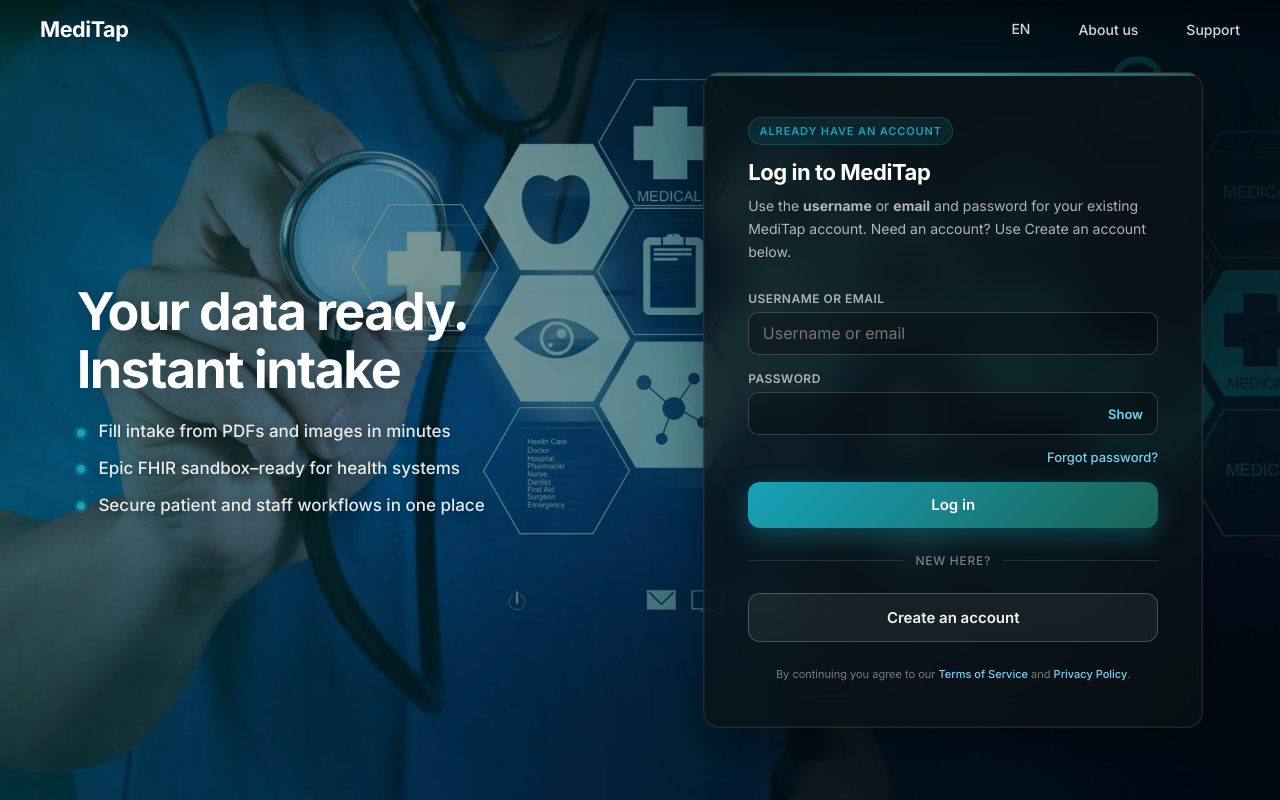
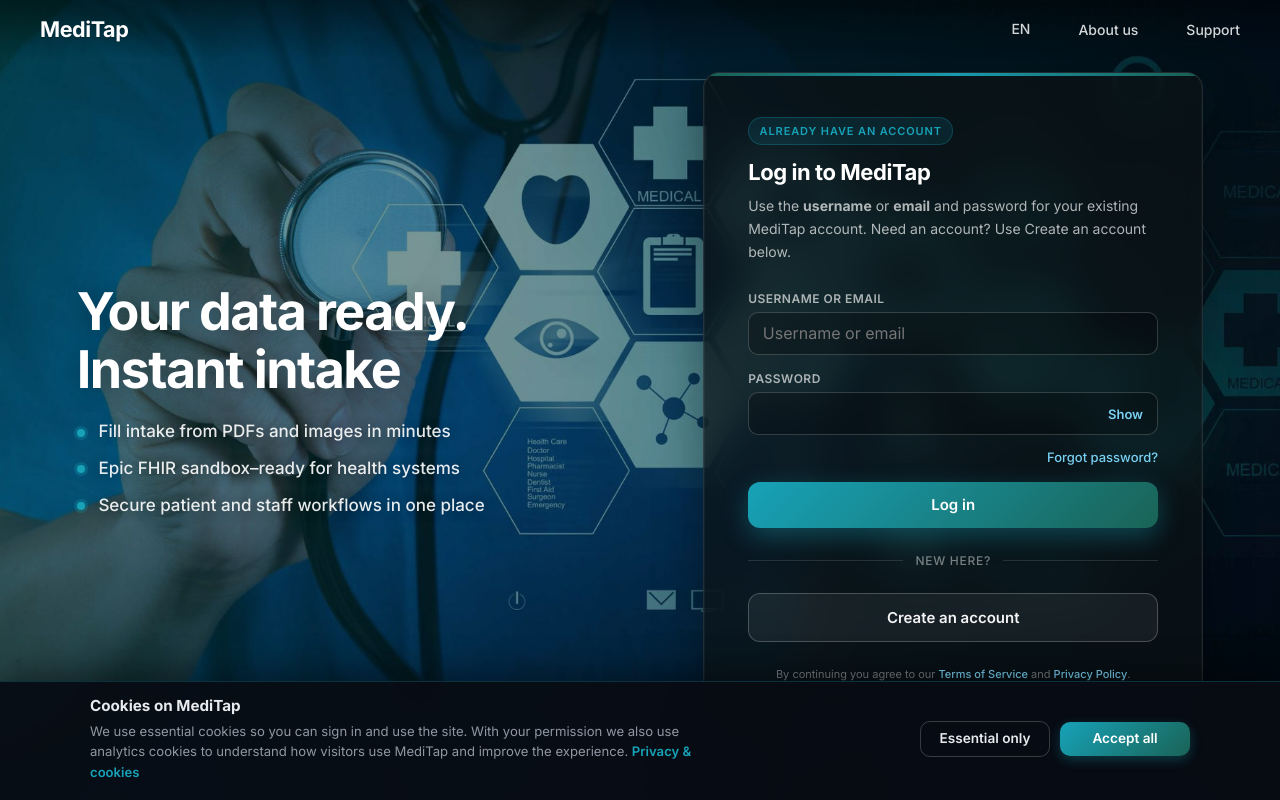
Before and after one commit to amarquez809hg/MediTap, a React (Vite) app in the folder meditap-app/: page /tab3 in a window 1280 px wide. Built offline with nearby package versions, Linux system fonts and the light colour scheme; no server answers.

Commit message:
Add consent-gated GA4 cookie banner (G-6NMZHPR945).

```diff
--- a/meditap-app/src/App.tsx
+++ b/meditap-app/src/App.tsx
@@ -34,6 +34,7 @@ import { UserPreferencesProvider } from './contexts/UserPreferencesContext';
 import { useTranslation } from 'react-i18next';
 import ProtectedRoute from './components/ProtectedRoute';
 import SessionExpiredModal from './components/SessionExpiredModal';
+import CookieConsentBanner from './components/CookieConsentBanner';
 
 /* Core CSS required for Ionic components to work properly */
 import '@ionic/react/css/core.css';
@@ -114,6 +115,7 @@ const AppRoutes: React.FC = () => {
       <IonReactRouter>
         <>
           <SessionExpiredModal />
+          <CookieConsentBanner />
           <IonRouterOutlet animated={false}>
             <Route exact path="/tab3">
               <Tab3 />
--- /dev/null
+++ b/meditap-app/src/components/CookieConsentBanner.css
@@ -0,0 +1,109 @@
+/* Cookie consent banner — fixed bottom bar (CargoPulse pattern adapted for MediTap) */
+
+.mt-cookie-banner {
+  position: fixed;
+  bottom: 0;
+  left: 0;
+  right: 0;
+  z-index: 99999;
+  padding: 14px 16px 18px;
+  background: rgba(8, 12, 20, 0.95);
+  border-top: 1px solid rgba(23, 162, 184, 0.25);
+  backdrop-filter: blur(16px);
+  -webkit-backdrop-filter: blur(16px);
+  box-shadow: 0 -8px 32px rgba(0, 0, 0, 0.4);
+}
+
+.mt-cookie-banner__inner {
+  max-width: 1100px;
+  margin: 0 auto;
+  display: flex;
+  flex-wrap: wrap;
+  align-items: center;
+  justify-content: space-between;
+  gap: 16px 24px;
+}
+
+.mt-cookie-banner__title {
+  margin: 0 0 6px;
+  font-size: 0.95rem;
+  font-weight: 700;
+  color: #e8eaed;
+}
+
+.mt-cookie-banner__desc {
+  margin: 0;
+  font-size: 0.82rem;
+  line-height: 1.55;
+  color: rgba(168, 176, 188, 0.85);
+  max-width: 640px;
+}
+
+.mt-cookie-banner__link {
+  color: var(--meditap-accent, #17a2b8);
+  font-weight: 600;
+  text-decoration: none;
+}
+
+.mt-cookie-banner__link:hover {
+  text-decoration: underline;
+}
+
+.mt-cookie-banner__actions {
+  display: flex;
+  flex-wrap: wrap;
+  gap: 10px;
+  align-items: center;
+}
+
+.mt-cookie-banner__btn {
+  padding: 10px 18px;
+  border-radius: 10px;
+  font-family: inherit;
+  font-size: 0.85rem;
+  font-weight: 600;
+  cursor: pointer;
+  border: none;
+  min-width: 130px;
+  text-align: center;
+}
+
+.mt-cookie-banner__btn--outline {
+  background: transparent;
+  border: 1px solid rgba(255, 255, 255, 0.2);
+  color: #e8eaed;
+}
+
+.mt-cookie-banner__btn--outline:hover {
+  border-color: rgba(255, 255, 255, 0.4);
+  background: rgba(255, 255, 255, 0.06);
+}
+
+.mt-cookie-banner__btn--accept {
+  color: #fff;
+  background: linear-gradient(
+    135deg,
+    var(--meditap-accent, #17a2b8) 0%,
+    var(--meditap-primary-tint, #1a6356) 100%
+  );
+  box-shadow: 0 4px 12px rgba(23, 162, 184, 0.3);
+}
+
+.mt-cookie-banner__btn--accept:hover {
+  filter: brightness(1.08);
+}
+
+@media (max-width: 640px) {
+  .mt-cookie-banner__inner {
+    flex-direction: column;
+    align-items: stretch;
+  }
+
+  .mt-cookie-banner__actions {
+    flex-direction: column;
+  }
+
+  .mt-cookie-banner__btn {
+    width: 100%;
+  }
+}
--- /dev/null
+++ b/meditap-app/src/components/CookieConsentBanner.tsx
@@ -0,0 +1,68 @@
+import React, { useCallback, useEffect, useState } from 'react';
+import { useTranslation } from 'react-i18next';
+import { Link } from 'react-router-dom';
+import { applyConsent, initConsent } from '../utils/cookieConsent';
+import './CookieConsentBanner.css';
+
+const CookieConsentBanner: React.FC = () => {
+  const { t } = useTranslation();
+  const [visible, setVisible] = useState(false);
+
+  useEffect(() => {
+    const shouldShow = initConsent();
+    setVisible(shouldShow);
+  }, []);
+
+  const handleAccept = useCallback(() => {
+    applyConsent('all');
+    setVisible(false);
+  }, []);
+
+  const handleReject = useCallback(() => {
+    applyConsent('essential');
+    setVisible(false);
+  }, []);
+
+  if (!visible) return null;
+
+  return (
+    <div
+      className="mt-cookie-banner"
+      role="dialog"
+      aria-labelledby="mt-cookie-banner-title"
+      aria-describedby="mt-cookie-banner-desc"
+    >
+      <div className="mt-cookie-banner__inner">
+        <div className="mt-cookie-banner__text">
+          <p id="mt-cookie-banner-title" className="mt-cookie-banner__title">
+            {t('cookies.title')}
+          </p>
+          <p id="mt-cookie-banner-desc" className="mt-cookie-banner__desc">
+            {t('cookies.description')}{' '}
+            <Link to="/privacy" className="mt-cookie-banner__link">
+              {t('cookies.privacyLink')}
+            </Link>
+          </p>
+        </div>
+        <div className="mt-cookie-banner__actions">
+          <button
+            type="button"
+            className="mt-cookie-banner__btn mt-cookie-banner__btn--outline"
+            onClick={handleReject}
+          >
+            {t('cookies.essentialOnly')}
+          </button>
+          <button
+            type="button"
+            className="mt-cookie-banner__btn mt-cookie-banner__btn--accept"
+            onClick={handleAccept}
+          >
+            {t('cookies.acceptAll')}
+          </button>
+        </div>
+      </div>
+    </div>
+  );
+};
+
+export default CookieConsentBanner;
--- a/meditap-app/src/i18n/locales/en.json
+++ b/meditap-app/src/i18n/locales/en.json
@@ -1000,5 +1000,12 @@
       "saveManualIdError": "Could not save manual id.",
       "createHospitalError": "Could not create hospital."
     }
+  },
+  "cookies": {
+    "title": "Cookies on MediTap",
+    "description": "We use essential cookies so you can sign in and use the site. With your permission we also use analytics cookies to understand how visitors use MediTap and improve the experience.",
+    "privacyLink": "Privacy & cookies",
+    "essentialOnly": "Essential only",
+    "acceptAll": "Accept all"
   }
 }
--- a/meditap-app/src/i18n/locales/zh.json
+++ b/meditap-app/src/i18n/locales/zh.json
@@ -1000,5 +1000,12 @@
       "saveManualIdError": "无法保存手动 ID。",
       "createHospitalError": "无法创建医院。"
     }
+  },
+  "cookies": {
+    "title": "MediTap 上的 Cookie",
+    "description": "我们使用必要 Cookie 以便您登录和使用网站。经您许可，我们还会使用分析 Cookie 来了解访问者如何使用 MediTap 并改善体验。",
+    "privacyLink": "隐私与 Cookie",
+    "essentialOnly": "仅必要",
+    "acceptAll": "接受所有"
   }
 }
--- /dev/null
+++ b/meditap-app/src/utils/cookieConsent.ts
@@ -0,0 +1,107 @@
+/**
+ * MediTap cookie consent — gates analytics scripts (CargoPulse pattern).
+ * Consent levels: "essential" | "all"
+ */
+
+const COOKIE_NAME = 'mt_cookie_consent';
+const MAX_AGE_DAYS = 365;
+
+export type ConsentLevel = 'essential' | 'all';
+
+const GA4_MEASUREMENT_ID = 'G-6NMZHPR945';
+
+export function getConsentLevel(): ConsentLevel | '' {
+  const parts = document.cookie.split(';');
+  for (const part of parts) {
+    const trimmed = part.trim();
+    if (trimmed.startsWith(`${COOKIE_NAME}=`)) {
+      const val = decodeURIComponent(trimmed.substring(COOKIE_NAME.length + 1));
+      if (val === 'all' || val === 'essential') return val;
+    }
+  }
+  return '';
+}
+
+export function setConsentLevel(level: ConsentLevel): void {
+  const maxAge = MAX_AGE_DAYS * 24 * 60 * 60;
+  const secure = window.location.protocol === 'https:' ? '; Secure' : '';
+  document.cookie =
+    `${COOKIE_NAME}=${encodeURIComponent(level)}; Path=/; Max-Age=${maxAge}; SameSite=Lax${secure}`;
+}
+
+function ensureGtagStub(): void {
+  (window as any).dataLayer = (window as any).dataLayer || [];
+  if (!(window as any).gtag) {
+    (window as any).gtag = function (...args: any[]) {
+      (window as any).dataLayer.push(args);
+    };
+  }
+}
+
+export function setDefaultConsentDenied(): void {
+  ensureGtagStub();
+  (window as any).gtag('consent', 'default', {
+    analytics_storage: 'denied',
+    ad_storage: 'denied',
+    ad_user_data: 'denied',
+    ad_personalization: 'denied',
+    wait_for_update: 500,
+  });
+}
+
+function updateConsentGranted(): void {
+  ensureGtagStub();
+  (window as any).gtag('consent', 'update', {
+    analytics_storage: 'granted',
+    ad_storage: 'granted',
+    ad_user_data: 'granted',
+    ad_personalization: 'granted',
+  });
+}
+
+let ga4Loaded = false;
+
+function loadScript(src: string): Promise<void> {
+  return new Promise((resolve, reject) => {
+    const s = document.createElement('script');
+    s.async = true;
+    s.src = src;
+    s.onload = () => resolve();
+    s.onerror = reject;
+    document.head.appendChild(s);
+  });
+}
+
+function loadGa4(): Promise<void> {
+  if (!GA4_MEASUREMENT_ID || ga4Loaded) return Promise.resolve();
+  return loadScript(
+    `https://www.googletagmanager.com/gtag/js?id=${encodeURIComponent(GA4_MEASUREMENT_ID)}`
+  ).then(() => {
+    ga4Loaded = true;
+    (window as any).gtag('js', new Date());
+    (window as any).gtag('config', GA4_MEASUREMENT_ID, { anonymize_ip: true });
+  });
+}
+
+export function applyConsent(level: ConsentLevel): void {
+  setConsentLevel(level);
+  if (level !== 'all') return;
+
+  updateConsentGranted();
+  loadGa4().catch((err) => {
+    console.warn('MediTap: GA4 load failed', err);
+  });
+}
+
+export function initConsent(): boolean {
+  setDefaultConsentDenied();
+  const saved = getConsentLevel();
+  if (saved === 'all') {
+    applyConsent('all');
+    return false;
+  }
+  if (saved === 'essential') {
+    return false;
+  }
+  return true;
+}
```
Also changed, not shown: meditap-app/src/i18n/locales/es.json.
